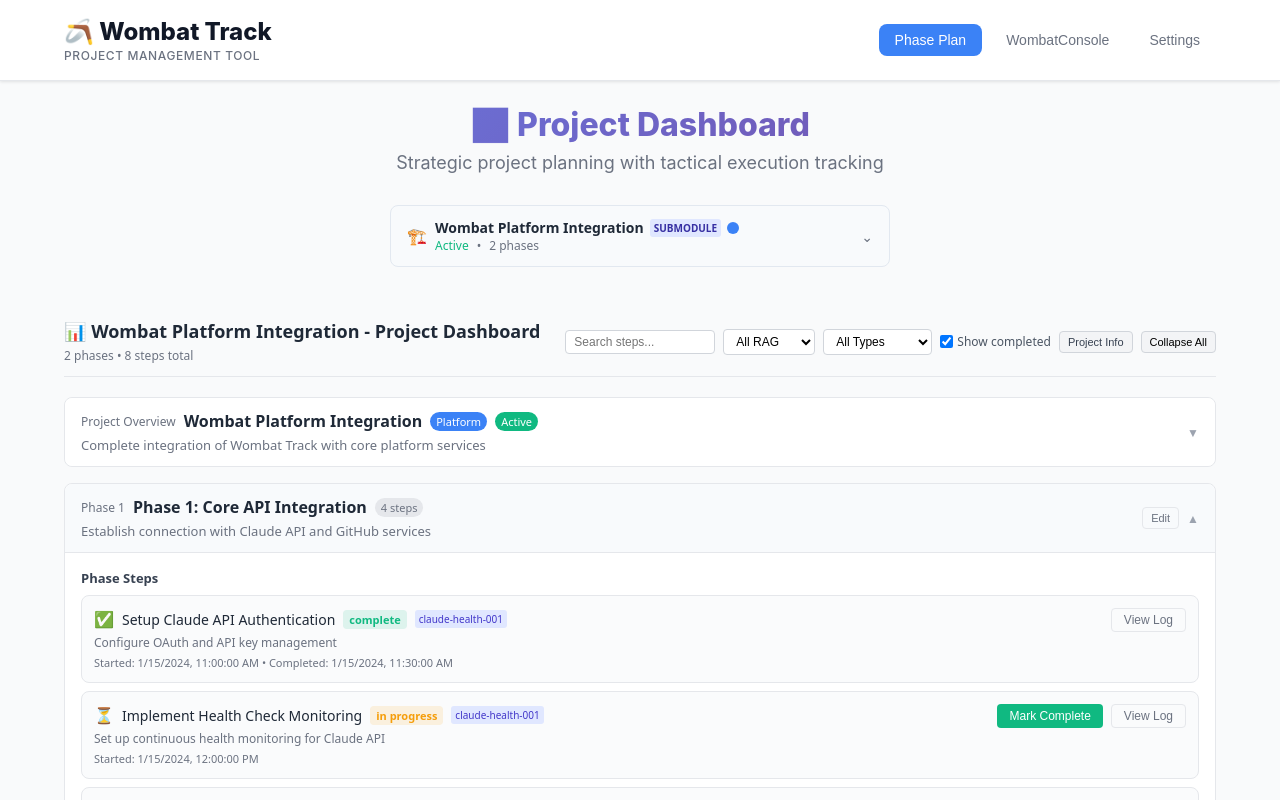
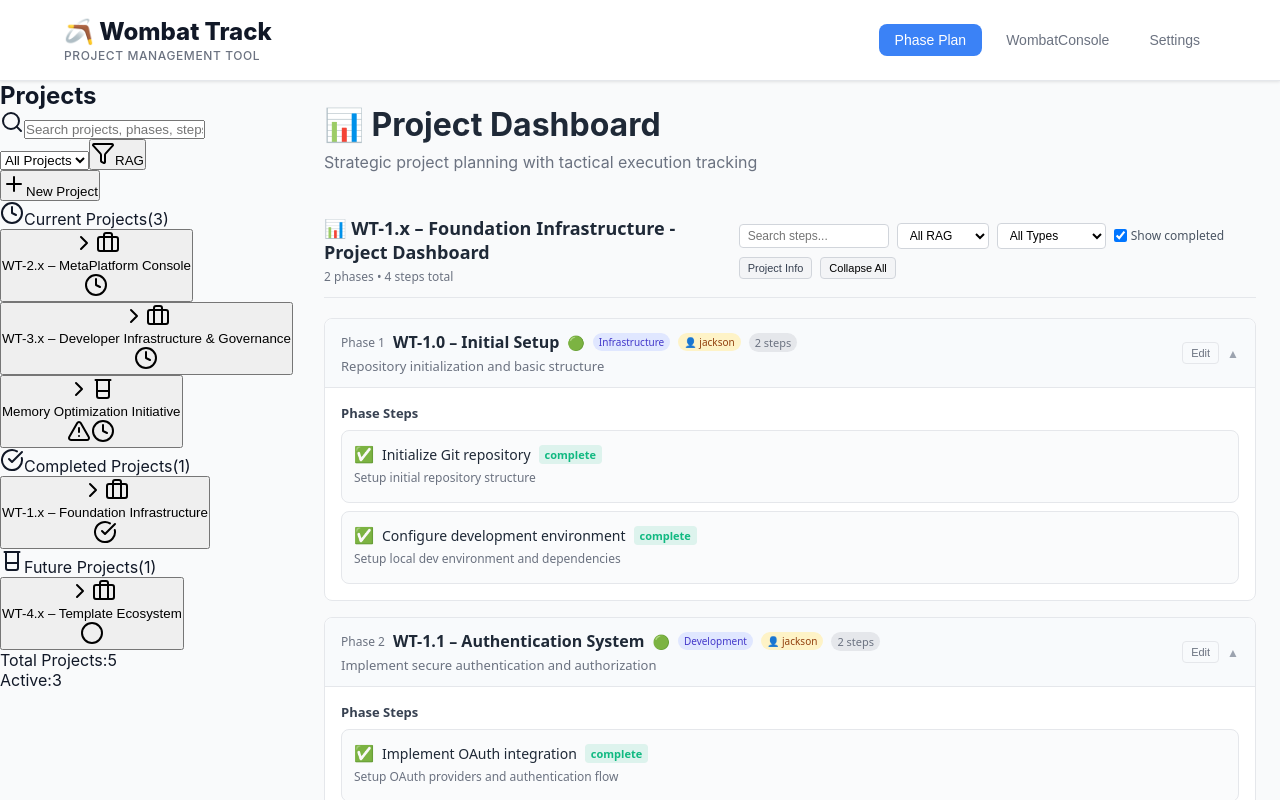
Before and after one commit to jtaylorcomplize/wombat-track-scaffold, a React (Vite) app in the folder wombat-track/: page / in a window 1280 px wide. Shown: the top 800 px of the page. Built offline with nearby package versions, Linux system fonts and the light colour scheme.

Commit message:
fix: move ProjectSidebar to ProjectDashboard layout; restore console to integration view only

```diff
--- a/wombat-track/src/App.tsx
+++ b/wombat-track/src/App.tsx
@@ -1,7 +1,7 @@
 // wombat-track/src/App.tsx
 import React, { useState } from 'react';
 import { PhasePlan } from './pages/PhasePlan';
-import { WombatConsoleWithSidebar } from './pages/WombatConsoleWithSidebar';
+import { WombatConsole } from './pages/WombatConsole';
 import './App.css';
 console.log("🚀 WT Version 1.2.9 loaded");
 console.log("✅ App is being rendered");
@@ -51,7 +51,7 @@ function App() {
 
       <main className="app-main">
         {activeView === 'phase-plan' && <PhasePlan />}
-        {activeView === 'wombat-console' && <WombatConsoleWithSidebar onHealthCheck={runHealthCheck} />}
+        {activeView === 'wombat-console' && <WombatConsole onHealthCheck={runHealthCheck} />}
         {activeView === 'settings' && <div>Settings coming soon...</div>}
       </main>
 
--- a/wombat-track/src/pages/PhasePlan.tsx
+++ b/wombat-track/src/pages/PhasePlan.tsx
@@ -2,15 +2,15 @@
 // WT-2.9: Updated to use PhasePlanDashboard for consistent project management experience
 import React, { useState } from 'react';
 import { ProjectDashboard } from '../components/project/PhasePlanDashboard';
-import { ProjectSwitcher } from '../components/project/ProjectSwitcher';
+import ProjectSidebar from '../components/project/ProjectSidebar';
 import type { Project, Phase, PhaseStep } from '../types/phase';
-import { mockProjects } from '../data/mockProjects';
+import { harmonisedProjects } from '../data/harmonisedProjects';
 import { logPhaseMetadataChange } from '../api/governanceLogAPI';
 import './PhasePlan.css';
 
 export const PhasePlan: React.FC = () => {
-  const [projects, setProjects] = useState<Project[]>(mockProjects);
-  const [selectedProjectId, setSelectedProjectId] = useState<string>(mockProjects[0]?.id || '');
+  const [projects, setProjects] = useState<Project[]>(harmonisedProjects);
+  const [selectedProjectId, setSelectedProjectId] = useState<string>(harmonisedProjects[0]?.id || '');
 
   const selectedProject = projects.find(p => p.id === selectedProjectId);
   const activeProjects = projects.filter(p => !p.archived);
@@ -87,24 +87,31 @@ export const PhasePlan: React.FC = () => {
 
 
   return (
-    <div className="phase-plan">
-      <div className="phase-plan-header">
-        <h1>📊 Project Dashboard</h1>
-        <p>Strategic project planning with tactical execution tracking</p>
-      </div>
-
-      <div className="phase-plan-content-vertical">
-        {/* Project Selector */}
-        <div className="project-selector-container">
-          <ProjectSwitcher
-            projects={activeProjects}
-            activeProjectId={selectedProjectId}
+    <div style={{ display: 'flex', height: '100vh', backgroundColor: '#f9fafb' }}>
+      {/* Project Sidebar */}
+      <div style={{ width: '300px', flexShrink: 0 }}>
+        <ProjectSidebar
+          projects={projects}
+          selectedProjectId={selectedProjectId}
           onProjectSelect={setSelectedProjectId}
         />
       </div>
 
+      {/* Main Content */}
+      <div style={{ flex: 1, overflowY: 'auto' }}>
+        <div style={{ padding: '24px' }}>
+          {/* Header */}
+          <div style={{ marginBottom: '32px' }}>
+            <h1 style={{ fontSize: '32px', fontWeight: '700', color: '#1f2937', marginBottom: '8px' }}>
+              📊 Project Dashboard
+            </h1>
+            <p style={{ color: '#6b7280', fontSize: '16px' }}>
+              Strategic project planning with tactical execution tracking
+            </p>
+          </div>
+
           {/* Phase Plan Dashboard */}
-        <div className="dashboard-container">
+          <div>
             {selectedProject ? (
               <ProjectDashboard
                 project={selectedProject}
@@ -132,5 +139,6 @@ export const PhasePlan: React.FC = () => {
           </div>
         </div>
       </div>
+    </div>
   );
 };
```
Lines whose indentation alone changed are shown as unchanged.
